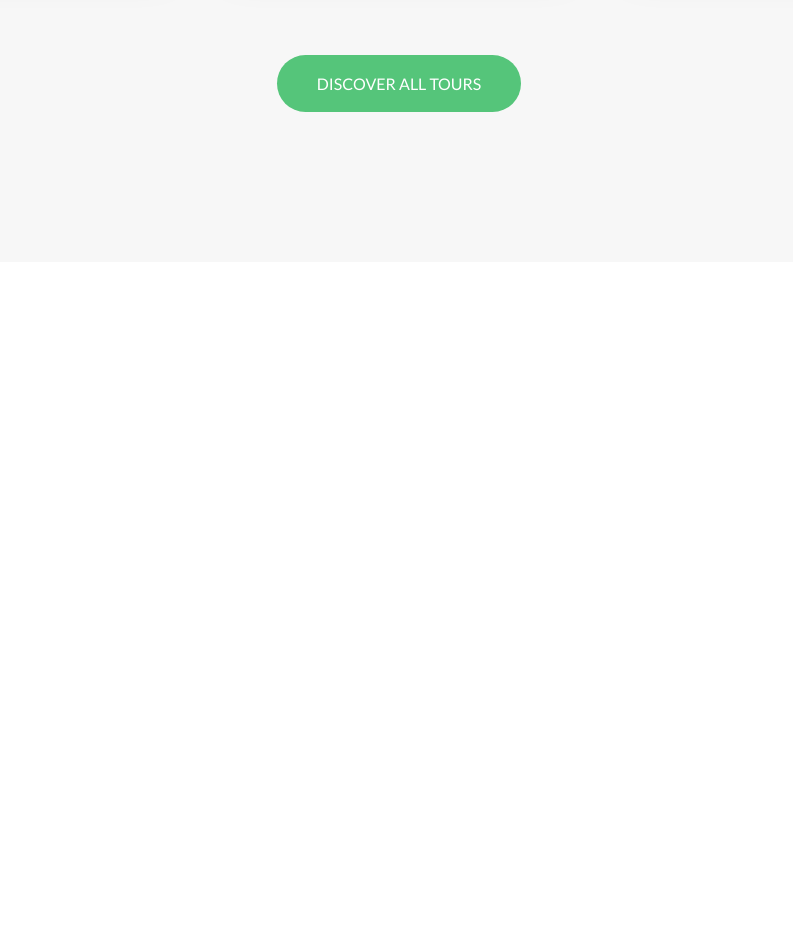
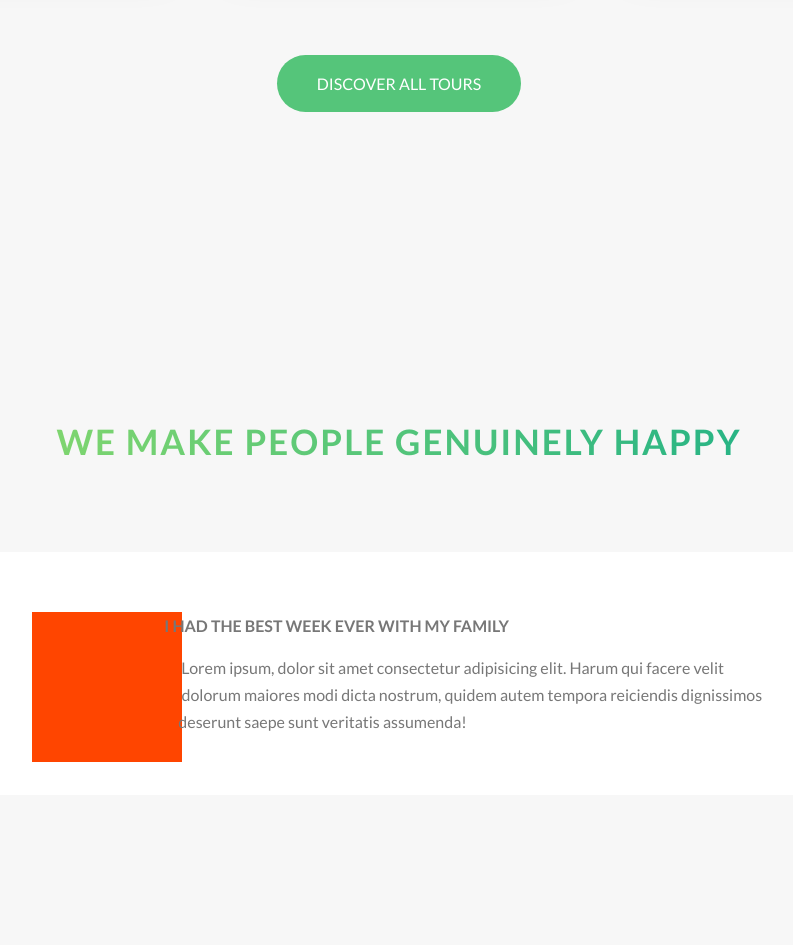
Before and after one commit to pleaobraga/advanced-css-course, a website: page Natours/starter/index.html in a window 1280 px wide. Shown: the part 3067-4015 px from the top of the page, without its empty margins (241-1034 px from the left). Before the commit the page ends 3359 px from the top, so only its background shows below. Drawn offline with Linux system fonts and the light colour scheme.

Commit message:
start story section

```diff
--- a/Natours/starter/index.html
+++ b/Natours/starter/index.html
@@ -232,7 +232,33 @@
                 <div class="u-center-text u-margin-top-huge">
                     <a href="#" class="btn btn--green">Discover all tours</a>
                 </div>
+            </section>
 
+            <section class="section-stories">
+                <div class="u-center-text u-margin-bottom-big">
+                    <h2 class="heading-secondary">
+                        We make people genuinely happy
+                    </h2>
+                </div>
+
+                <div class="row">
+                    <div class="story">
+                        <figure class="story__shape">
+
+                        </figure>
+                        <div class="story__text">
+                            <h3 class="heading-tertiary u-margin-bottom-small">
+                                I had the best week ever with my family
+                            </h3>
+                            <p>
+                                Lorem ipsum, dolor sit amet consectetur adipisicing elit.
+                                Harum qui facere velit dolorum maiores modi dicta nostrum,
+                                quidem autem tempora reiciendis dignissimos deserunt
+                                saepe sunt veritatis assumenda!
+                            </p>
+                        </div>
+                    </div>
+                </div>
             </section>
 
         </main>
--- /dev/null
+++ b/Natours/starter/sass/components/_story.scss
@@ -0,0 +1,18 @@
+.story {
+    width: 75%;
+    margin: 0 auto;
+    box-shadow: 0 3rem 6rem gba($color-black, .1);
+    background-color: $color-white;
+    border-radius: 3px;
+    padding: 6rem;
+    font-size: $default-font-size;
+
+    &__shape {
+        width: 15rem;
+        height: 15rem;
+        background-color: orangered;
+        float: left;
+        -webkit-shape-outside: circle(50% at 50% 50%);
+        shape-outside: circle(50% at 50% 50%);
+    }
+}
--- a/Natours/starter/sass/main.scss
+++ b/Natours/starter/sass/main.scss
@@ -13,6 +13,7 @@
 @import "components/composition";
 @import "components/feature-box";
 @import "components/cards";
+@import "components/story";
 
 @import "layout/header";
 @import "layout/grid";
--- a/Natours/starter/sass/pages/_home.scss
+++ b/Natours/starter/sass/pages/_home.scss
@@ -26,3 +26,8 @@
     padding: 25rem 0 15rem 0;
     margin-top: -10rem;
 }
+
+.section-stories {
+    padding: 15rem 0;
+    background-color: $color-grey-light-1;
+}
```
Also changed, not shown: Natours/starter/css/style.css.
